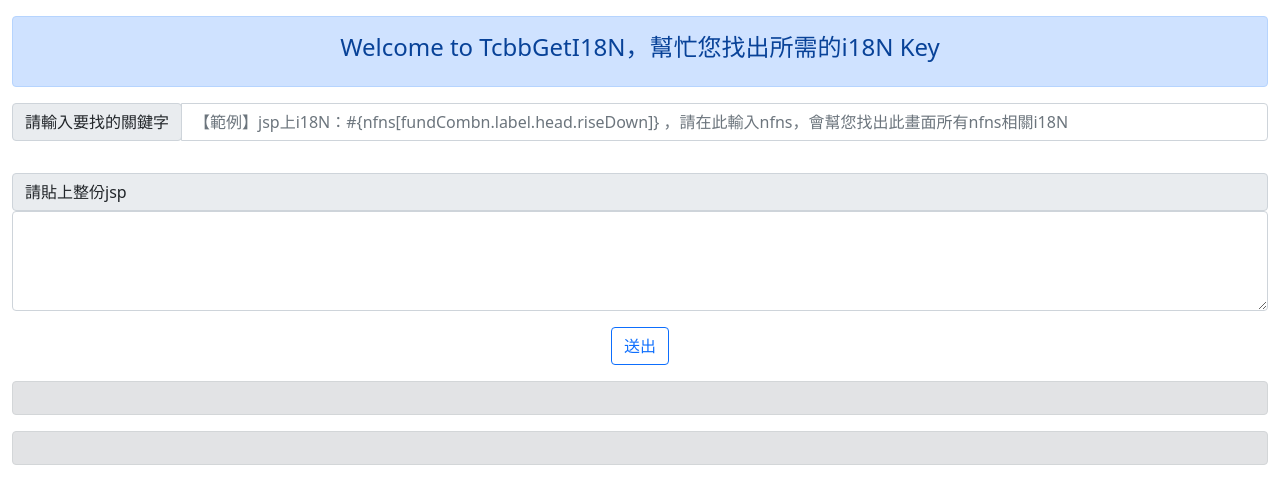
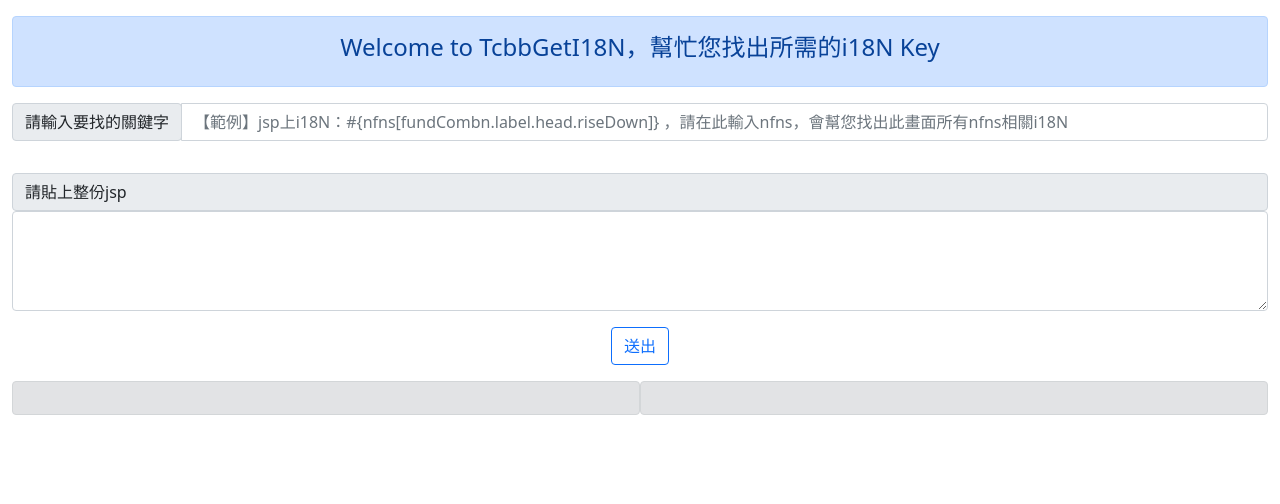
Before and after one commit to bbchuoo/TcbbGetI18N, an Angular app: page / in a window 1280 px wide. Shown: the top 504 px of the page. Built offline with nearby package versions, Linux system fonts and the light colour scheme.

Commit message:
調整下方結果樣式為並排

```diff
--- a/src/app/app.component.html
+++ b/src/app/app.component.html
@@ -30,12 +30,16 @@
     </div>
     </div>
 
-    <div class="container mt-3">
+    <div class="mt-3">
+      <div class="col-6 d-inline-block">
         <div class="alert alert-secondary" role="alert">
           <span *ngFor="let item of jspI18nList" [innerHTML]="item"></span>
         </div>
+      </div>
+      <div class="col-6 d-inline-block">
         <div class="alert alert-secondary" role="alert">
           <span *ngFor="let item of htmlI18nList" [innerHTML]="item"></span>
+        </div>
       </div>
     </div>
 
```
Lines whose indentation alone changed are shown as unchanged.
